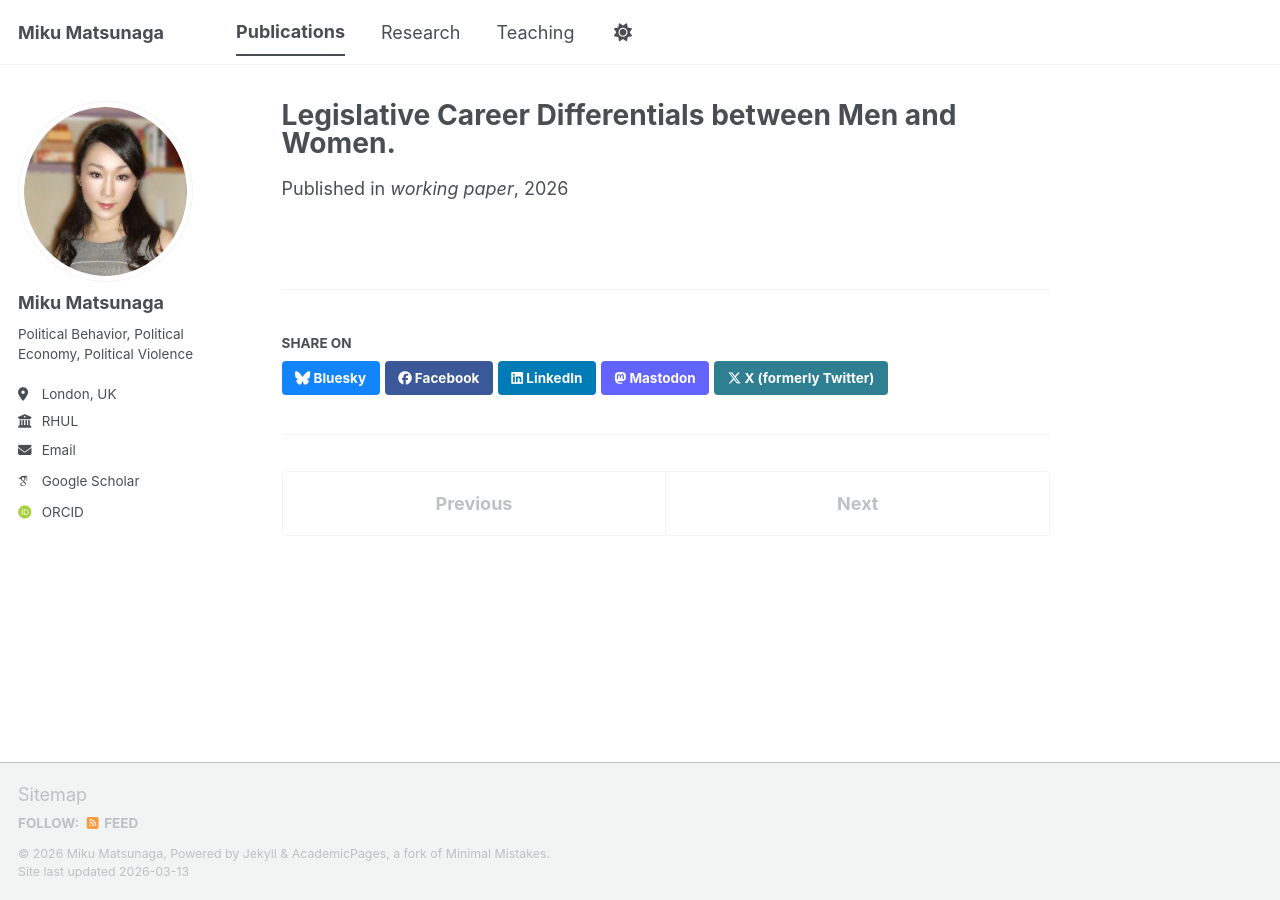
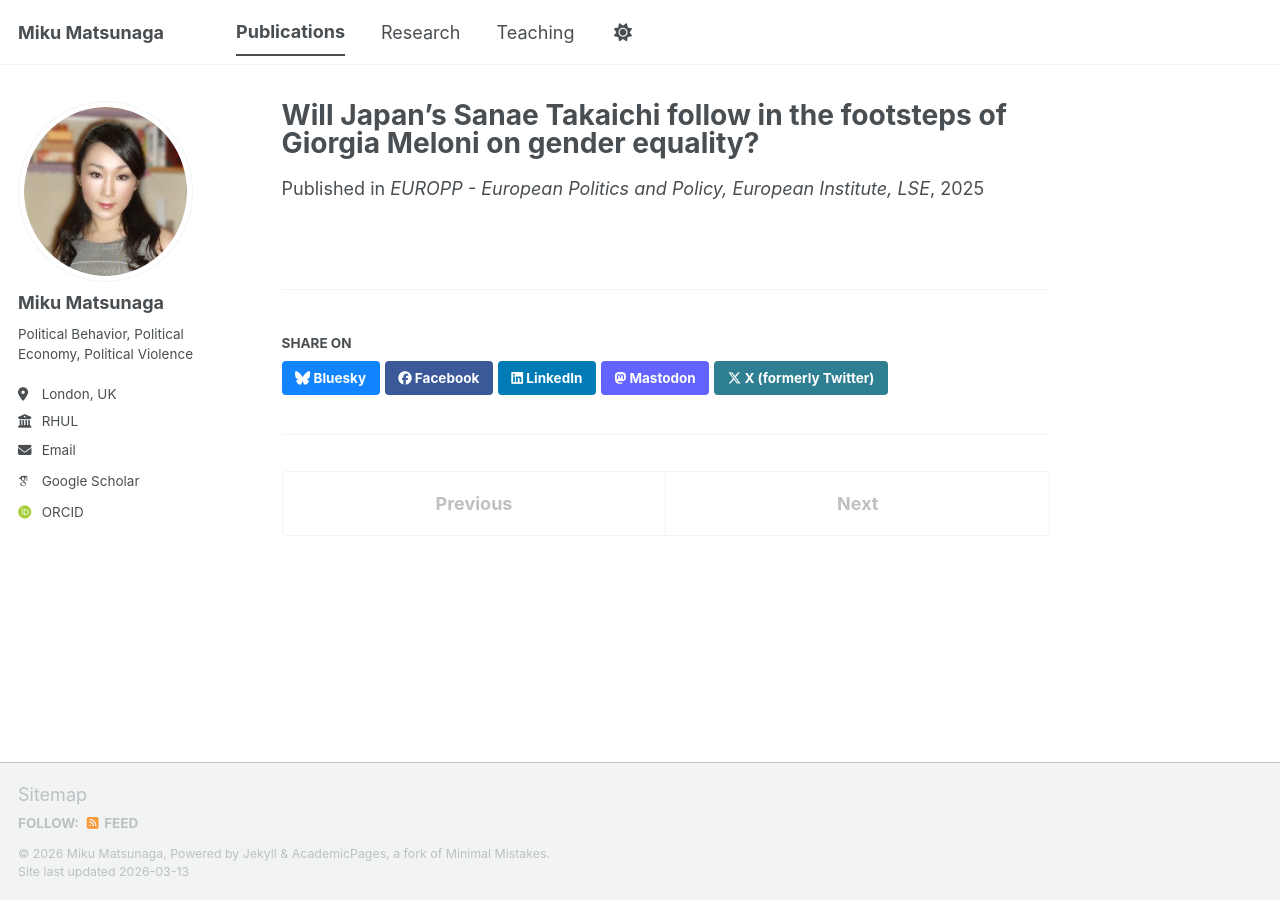
Before and after one commit to mikumatsunaga/mikumatsunaga.github.io, a Jekyll site: the page built from _publications/2025-06-08-paper-title-number-5.md, in a window 1280 px wide. Built offline with Jekyll 4.4.1, drawn with Linux system fonts in a browser that asks for light colours; some web fonts are replaced; a script bundle is joined from its source files by our own code; library files that are not in the unit come from our copies.

Commit message:
Update 2025-06-08-paper-title-number-5.md

```diff
--- a/_publications/2025-06-08-paper-title-number-5.md
+++ b/_publications/2025-06-08-paper-title-number-5.md
@@ -1,10 +1,9 @@
 ---
-title: "Legislative Career Differentials between Men and Women."
+title: "Will Japan's Sanae Takaichi follow in the footsteps of Giorgia Meloni on gender equality?"
 collection: publications
 category: conferences
-excerpt: 'This paper is a joint work with Jochen Rehmert. Presented or scheduled to present at SPSA, ECPG, EPSS,
-JSQPS, Humboldt Governance Lab, Kiel Political Behavior workshop.'
-date: 2026-02-17
-venue: 'working paper'
-paperurl: 'https://sites.google.com/view/jochenrehmert/abstract_career'
+excerpt: 'This academic blog is a joint work with Jochen Rehmert'
+date: 2025-02-17
+venue: 'EUROPP - European Politics and Policy, European Institute, LSE'
+paperurl: 'https://blogs.lse.ac.uk/europpblog/2025/10/09/japan-sanae-takaichi-giorgia-meloni-gender-equality/'
 ---
```
